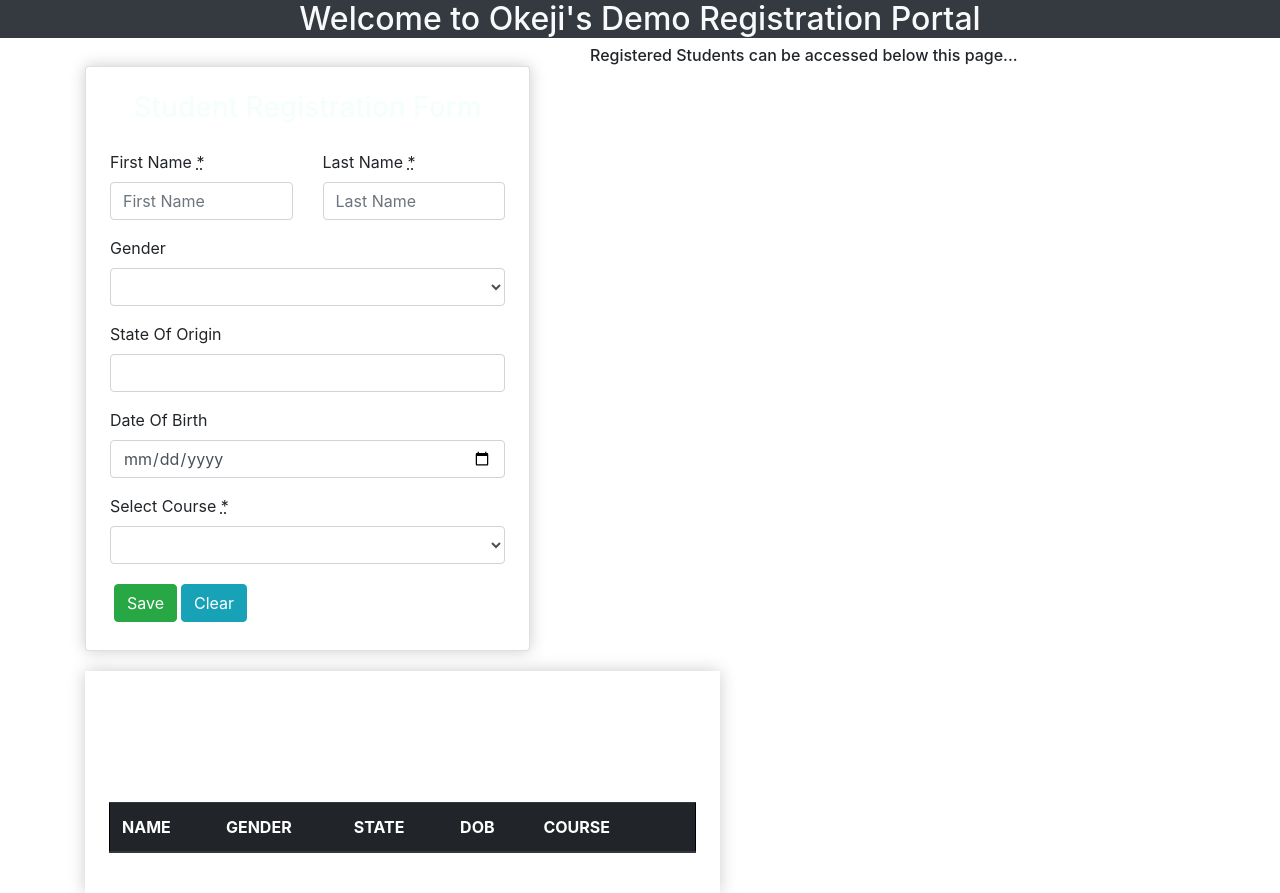
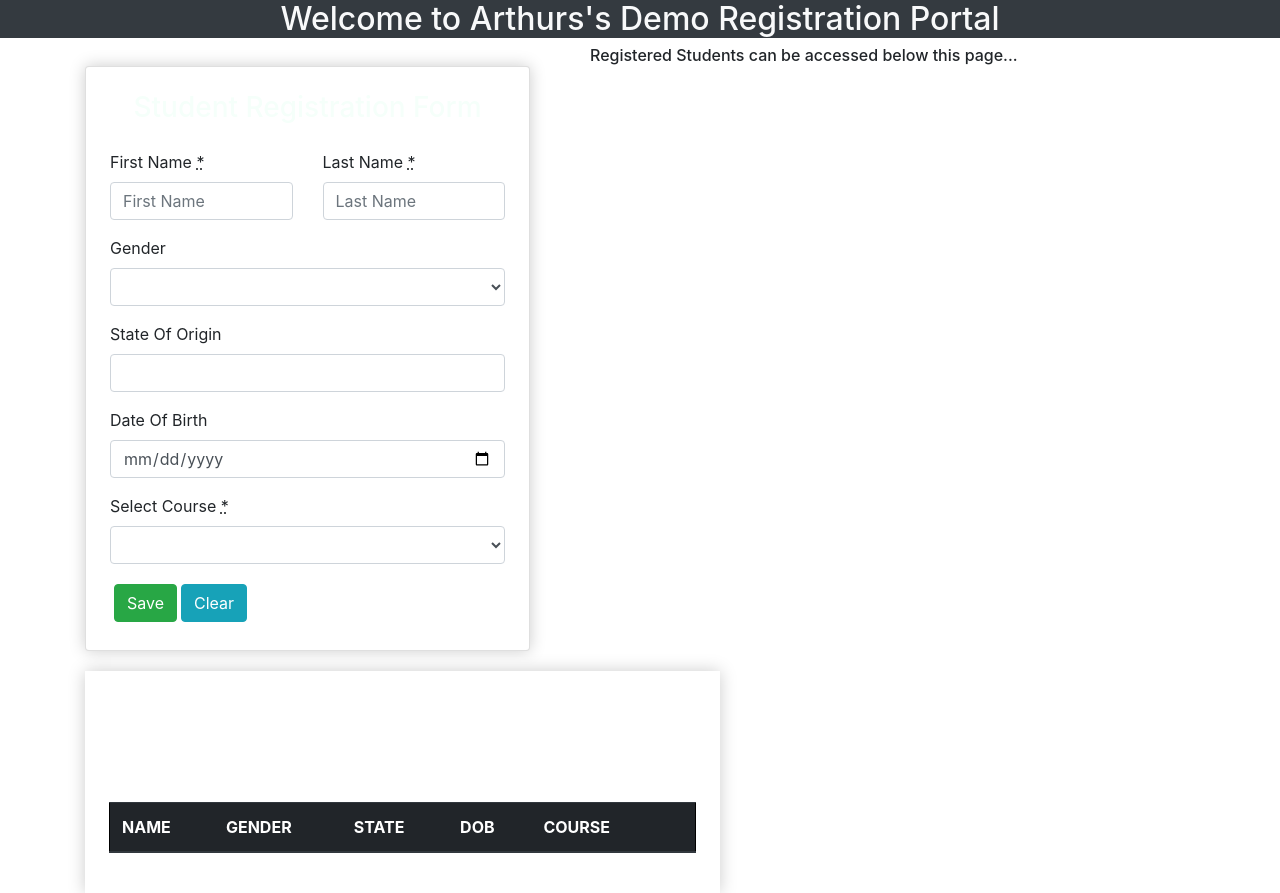
Before and after one commit to Arthur-12/Student-Registration-Form, a plain HTML site: page index.html in a window 1280 px wide. Drawn offline with Linux system fonts and the light colour scheme.

Commit message:
second commit

```diff
--- a/index.html
+++ b/index.html
@@ -2,7 +2,7 @@
 <html lang="en">
 
 <head>
-    <meta property="og:title" content="Okeji's Demo student Registration Portal"/>
+    <meta property="og:title" content="Arthur's Demo student Registration Portal"/>
     <!--This meta block will be implemented soon-->
     <!--<meta property="og:url" content="https://github.com/samson-okeji/student-registration-form.git"/>
     <meta property="og:description" content="A demo student portal to teach newbies how to register online and view output"/>
@@ -14,12 +14,12 @@
     <link rel="stylesheet" href="css/bootstrap.min.css">
     <link rel="stylesheet" href="css/font-awesome.css">
     <link rel="stylesheet" href="css/style.css">
-    <title>Okeji's Demo Student Registration Portal</title>
+    <title>Arthur's Demo Student Registration Portal</title>
 </head>
 
 <body>
     <header class="header bg-dark text-light text-center">
-        <h2>Welcome to Okeji's Demo Registration Portal</h2>
+        <h2>Welcome to Arthurs's Demo Registration Portal</h2>
     </header>
     <main>
         <div class="container">
```
